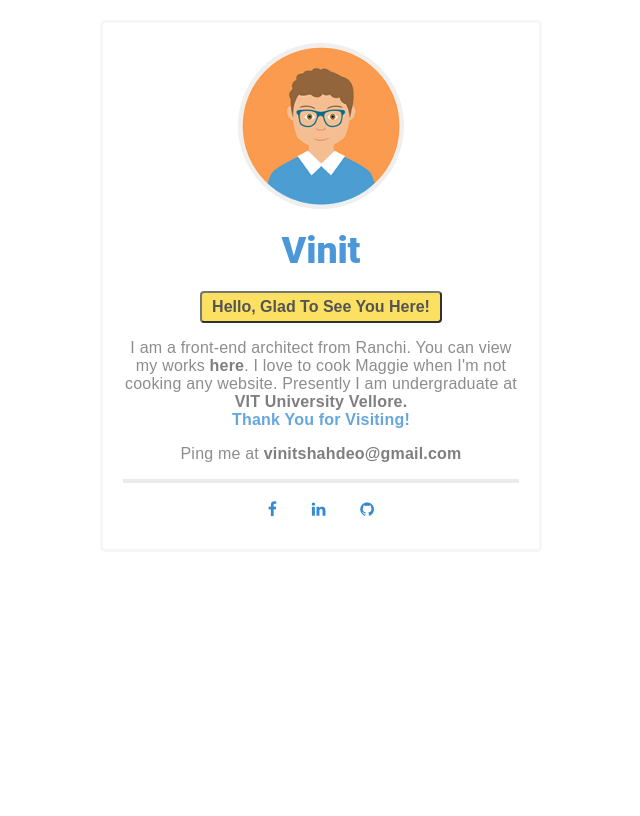
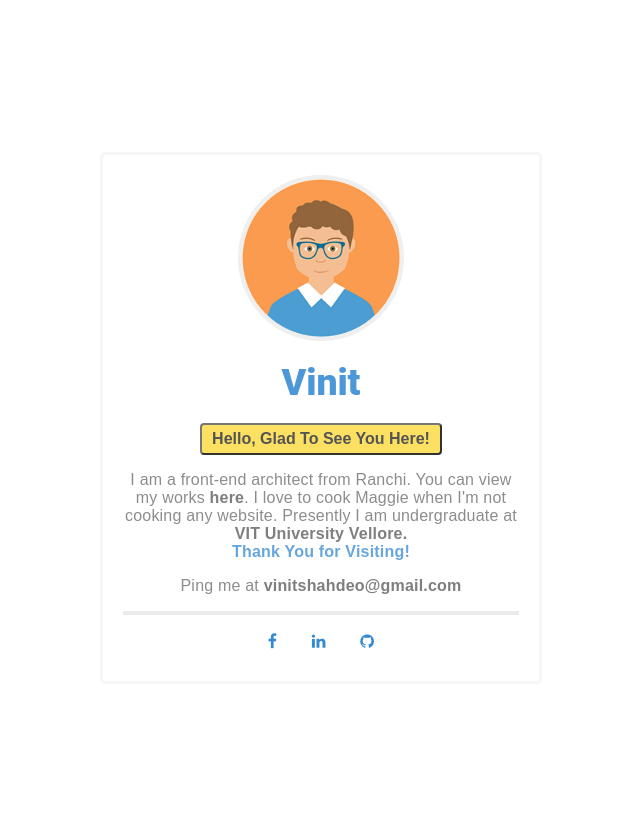
Before and after one commit to vinitshahdeo/SimpleBio, a PHP site: template template/male.html in a window 1280 px wide. Shown: the whole page, without its empty margins (309-949 px from the left). Before the commit the page ends 517 px from the top, so only its background shows below. Run offline with PHP 8.4, Linux system fonts and the light colour scheme; the template is opened without the code that fills it, so the values that code supplies are empty.

Commit message:
Added flexbox layout to body to center card in the middle

```diff
--- a/template/css/style.css
+++ b/template/css/style.css
@@ -6,7 +6,11 @@ body {
 	font-family: 'Montserrat', sans-serif;
     color: #404142;
     font-size: 16px;
-	letter-spacing: 0.2px;
+    letter-spacing: 0.2px;
+    display: flex;
+    align-items: center;
+    justify-content: center;
+    min-height: 100vh;
 }
 h1, h2, h3, h4, h5, h6 {
 	font-weight: 800;
```
